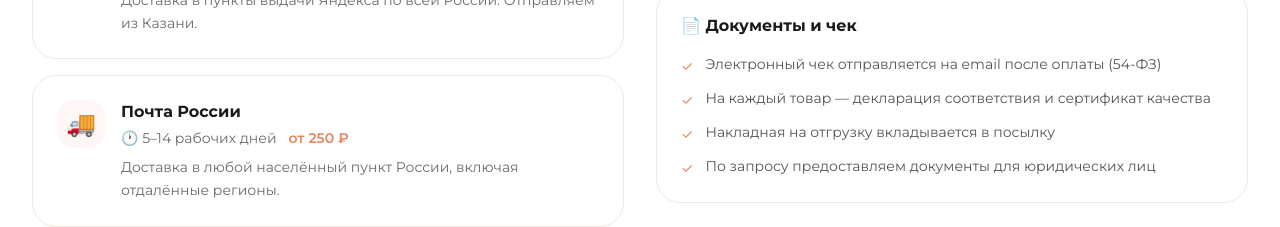
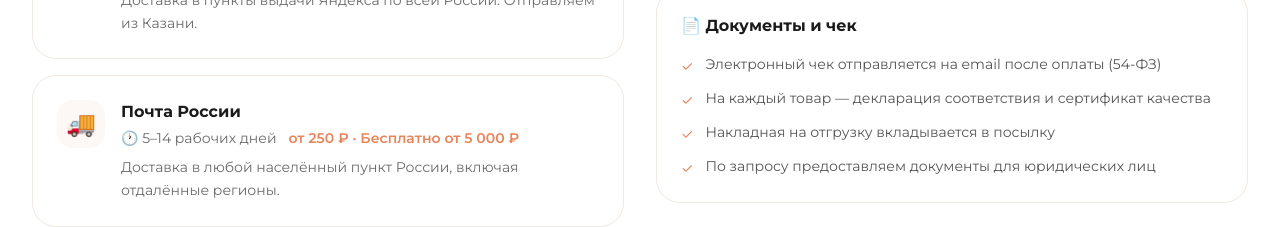
Before and after one commit to kamakaramova/vzbadrys, a Next.js app: page /delivery in a window 1280 px wide. Shown: the part 900-1127 px from the top of the page. Built offline with nearby package versions, Linux system fonts and the light colour scheme.

Commit message:
Почта России: бесплатно от 5000 руб

```diff
--- a/src/app/checkout/page.tsx
+++ b/src/app/checkout/page.tsx
@@ -51,7 +51,7 @@ export default function CheckoutPage() {
     { id: "sdek_pvz", label: "СДЭК — Пункт выдачи", desc: "Укажите адрес удобного ПВЗ СДЭК", price: subtotal >= 5000 ? 0 : 300, days: "2–5 дней", isPvz: true },
     { id: "yandex_pvz", label: "Яндекс — Пункт выдачи", desc: "Укажите адрес удобного ПВЗ Яндекс", price: subtotal >= 5000 ? 0 : 300, days: "3–6 дней", isPvz: true },
     { id: "ozon_pvz", label: "Ozon — Пункт выдачи", desc: "Укажите адрес удобного ПВЗ Ozon", price: subtotal >= 5000 ? 0 : 250, days: "3–7 дней", isPvz: true },
-    { id: "pochta", label: "Почта России", desc: "В любой населённый пункт России", price: 250, days: "5–14 дней", isPvz: false },
+    { id: "pochta", label: "Почта России", desc: "В любой населённый пункт России", price: subtotal >= 5000 ? 0 : 250, days: "5–14 дней", isPvz: false },
   ];
 
   const selectedDelivery = deliveryOptions.find((d) => d.id === delivery)!;
--- a/src/app/delivery/page.tsx
+++ b/src/app/delivery/page.tsx
@@ -60,7 +60,7 @@ export default function DeliveryPage() {
                     icon: "🚚",
                     title: "Почта России",
                     time: "5–14 рабочих дней",
-                    price: "от 250 ₽",
+                    price: "от 250 ₽ · Бесплатно от 5 000 ₽",
                     desc: "Доставка в любой населённый пункт России, включая отдалённые регионы.",
                     badge: null,
                     badgeColor: "",
```
